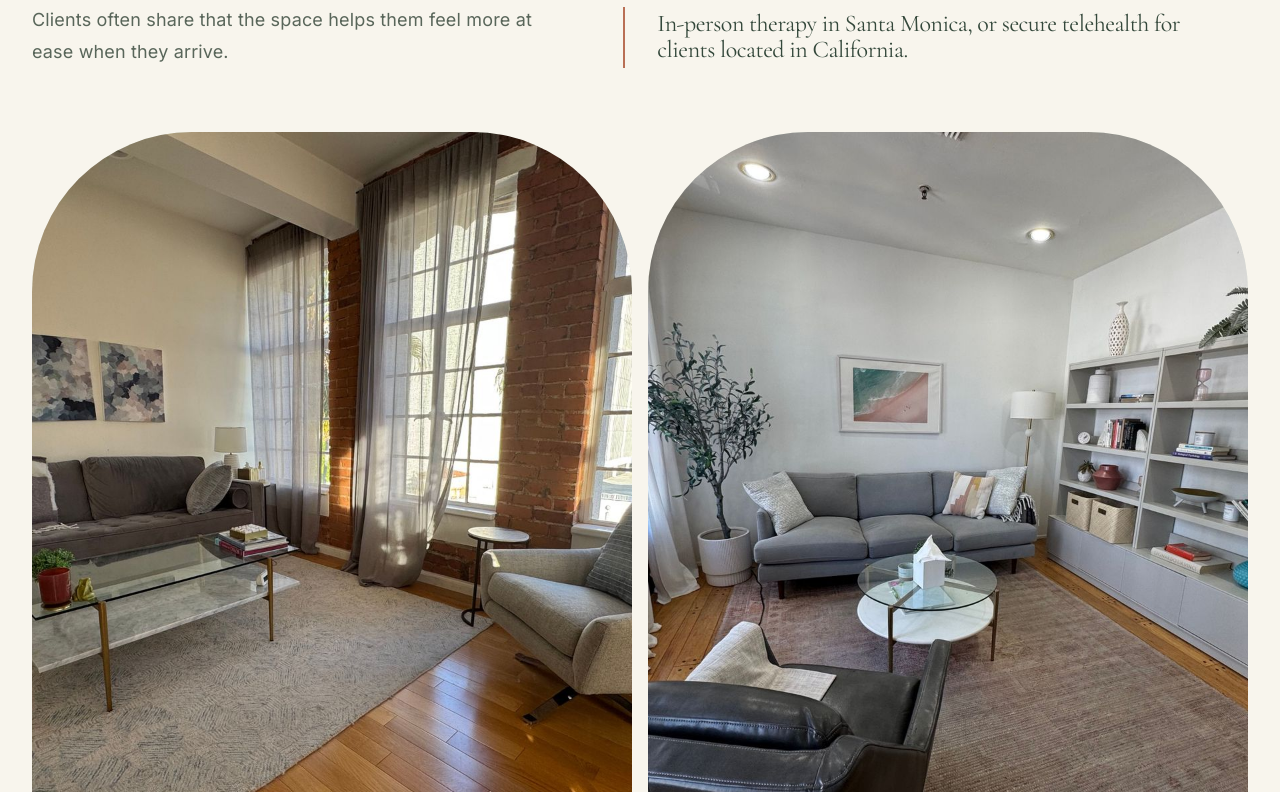
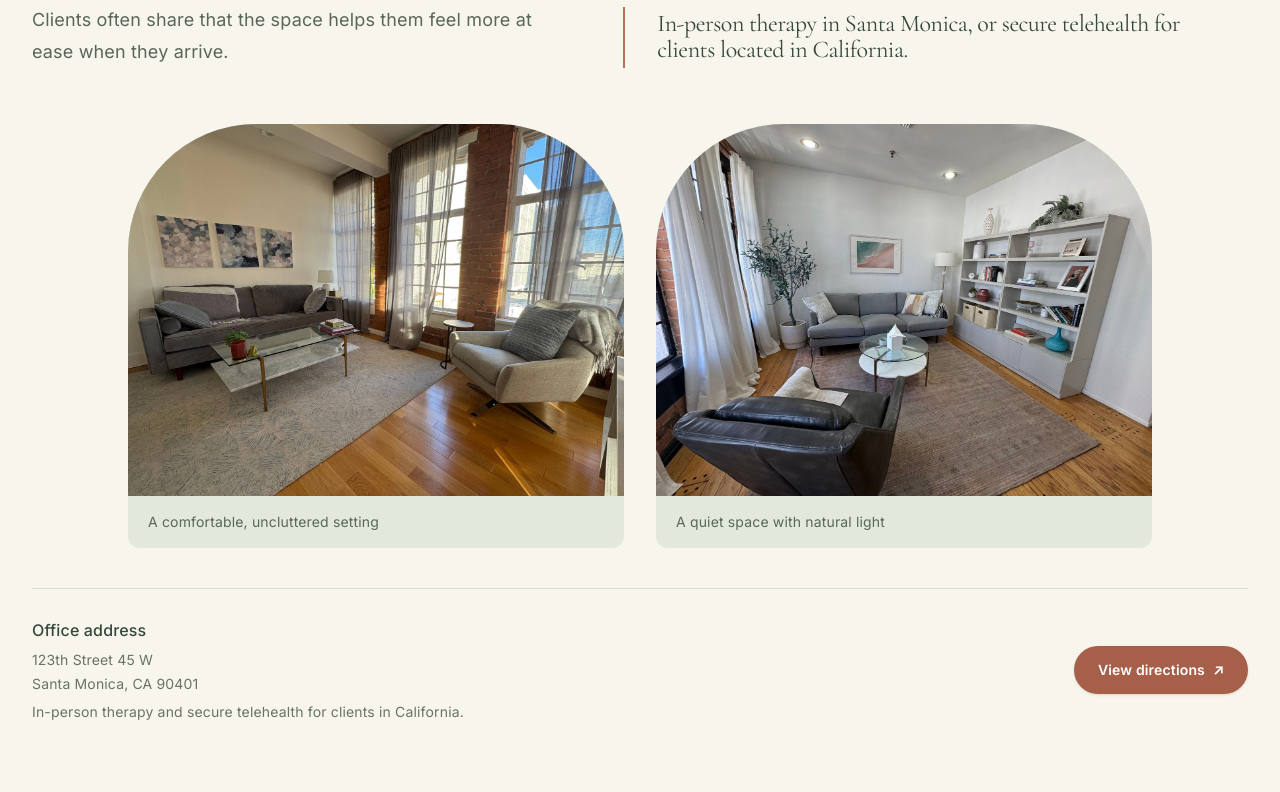
Before and after one commit to aniketverma1403-sudo/Landing-page-clone, a Next.js app: page /maya in a window 1280 px wide. Shown: the part 4448-5240 px from the top of the page. Built offline with nearby package versions, Linux system fonts and the light colour scheme.

Commit message:
Refine Maya office photo sizing

```diff
--- a/app/maya/components/Office.tsx
+++ b/app/maya/components/Office.tsx
@@ -17,11 +17,11 @@ export default function Office() {
             <p className="max-w-xl font-serif text-xl leading-relaxed text-[#34483B] sm:text-2xl">In-person therapy in Santa Monica, or secure telehealth for clients located in California.</p>
           </div>
         </div>
-        <div className="mt-12 grid gap-4 sm:grid-cols-2 lg:mt-16">
+        <div className="mx-auto mt-12 grid max-w-5xl gap-5 sm:grid-cols-2 lg:mt-14 lg:gap-8">
           {officePhotos.map((photo) => (
-            <figure key={photo.src} className="group overflow-hidden rounded-t-[10rem] rounded-b-xl bg-[#E2E8DC]">
-              <div className="relative aspect-4/5 overflow-hidden">
-                <Image src={photo.src} alt={photo.alt} fill sizes="(max-width: 639px) 100vw, (max-width: 1023px) 50vw, 33vw" className="object-cover transition duration-700 group-hover:scale-[1.035]" />
+            <figure key={photo.src} className="group overflow-hidden rounded-t-[6rem] rounded-b-xl bg-[#E2E8DC] sm:rounded-t-[8rem]">
+              <div className="relative aspect-4/3 overflow-hidden bg-[#E2E8DC]">
+                <Image src={photo.src} alt={photo.alt} fill sizes="(max-width: 639px) 90vw, (max-width: 1023px) 45vw, 38rem" className="object-contain transition-transform duration-500 group-hover:scale-[1.02]" />
               </div>
               <figcaption className="px-5 py-4 text-sm text-[#59665A]">{photo.caption}</figcaption>
             </figure>
```
